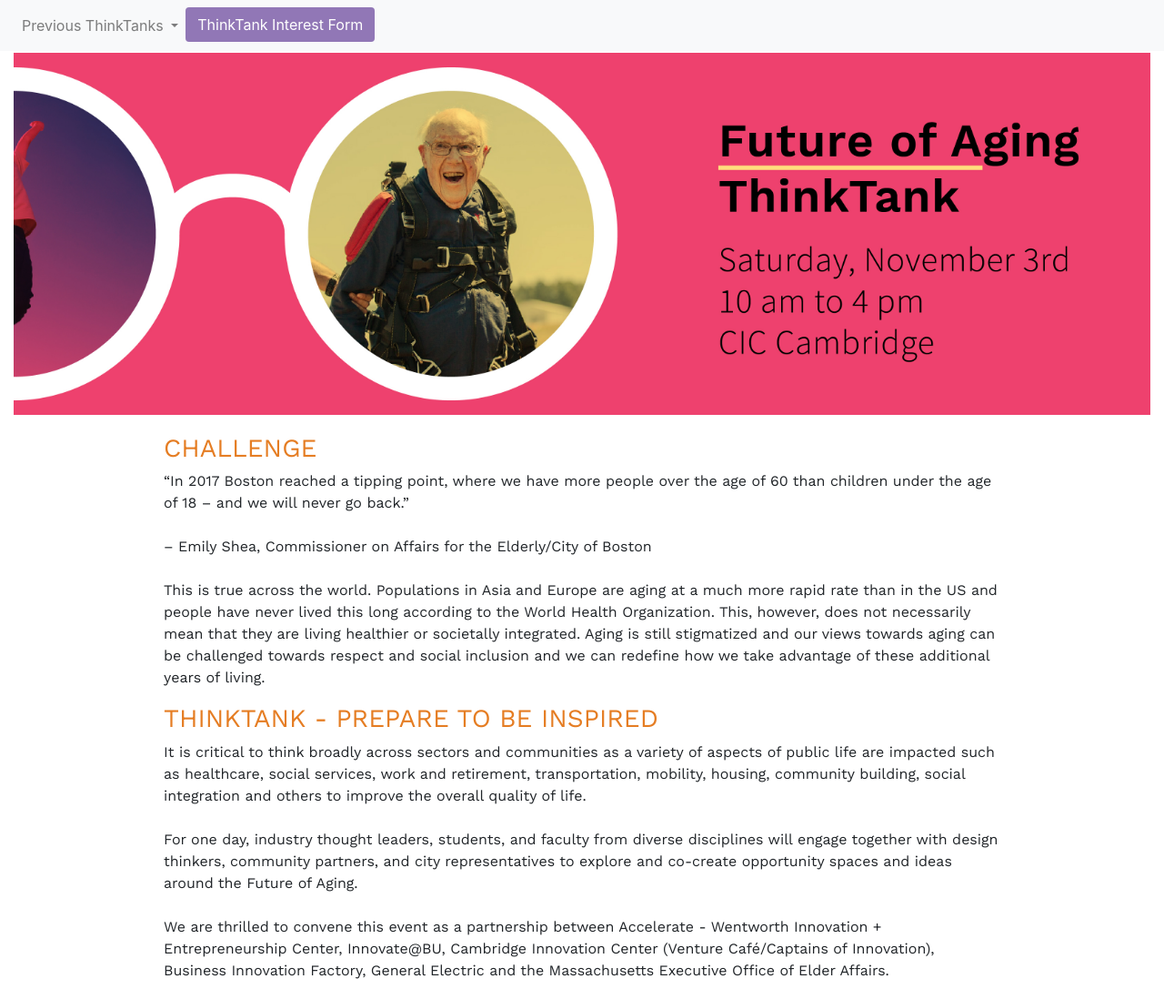
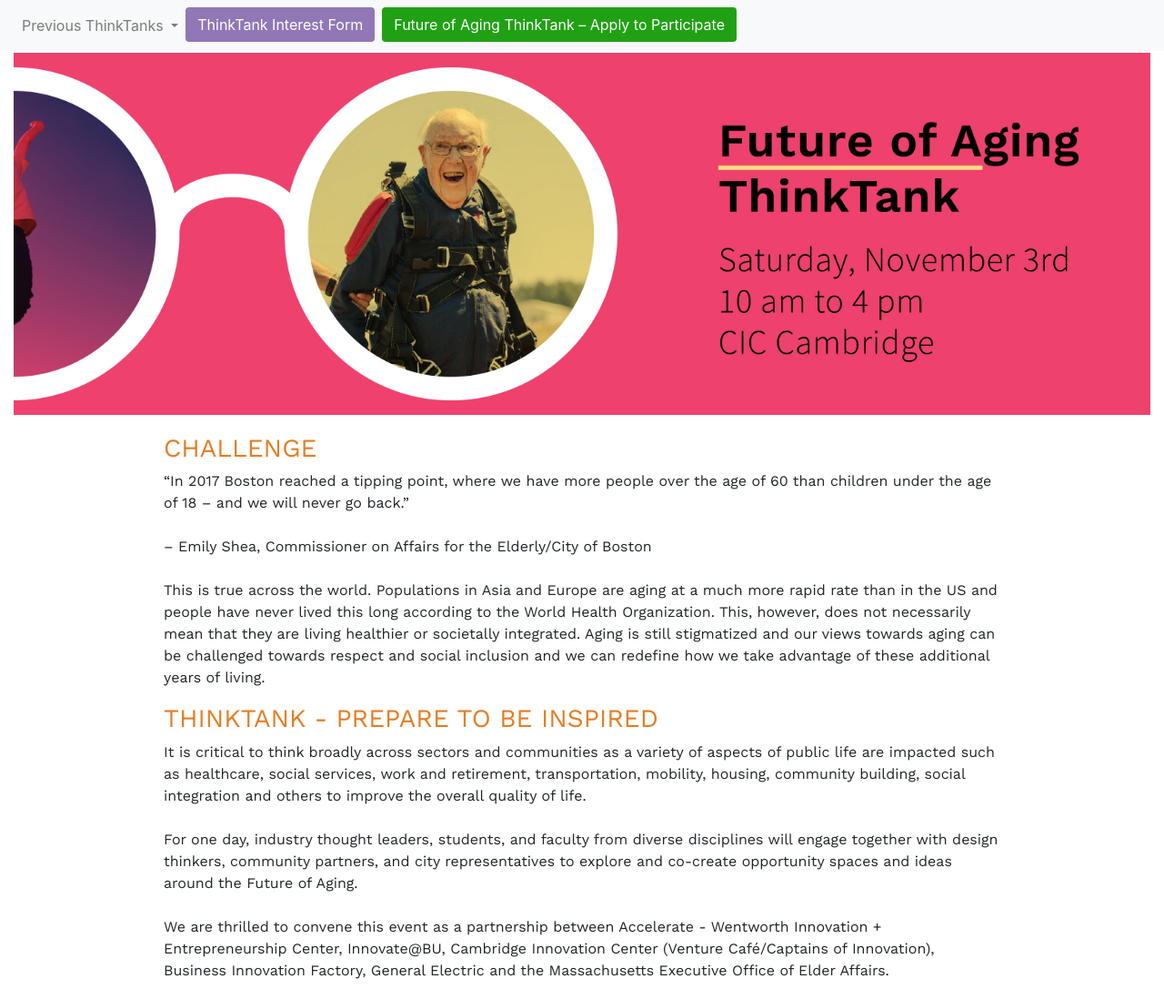
Before and after one commit to WIT-Accelerate/acceleratethinktank.org, a plain HTML site: page index.html in a window 1280 px wide. Shown: the top 1098 px of the page at 91% size. Drawn offline with nearby package versions, Linux system fonts and the light colour scheme.

Commit message:
Added btn

```diff
--- a/index.html
+++ b/index.html
@@ -31,6 +31,7 @@
         <li class="nav-item"> <a href="#speakers" class="nav-link">Speakers</a> </li>
         <li class="nav-item"> <a href="#facilitators" class="nav-link">Facilitators</a> </li> -->
         <li class="nav-item"> <a class="btn" style="background-color: #9177B6; color: white;" href="https://www.surveymonkey.com/r/FutureofOurCitiesInterest" role="button" target="_blankk">ThinkTank Interest Form</a> </li>
+        <li class="nav-item" style="padding-left: 8px"> <a class="btn" style="background-color: rgb(32, 161, 20); color: white;" href="http://bit.ly/futureofagingapplication" role="button" target="_blankk">Future of Aging ThinkTank – Apply to Participate</a> </li>
       </ul>
     </div>
   </nav>
```
